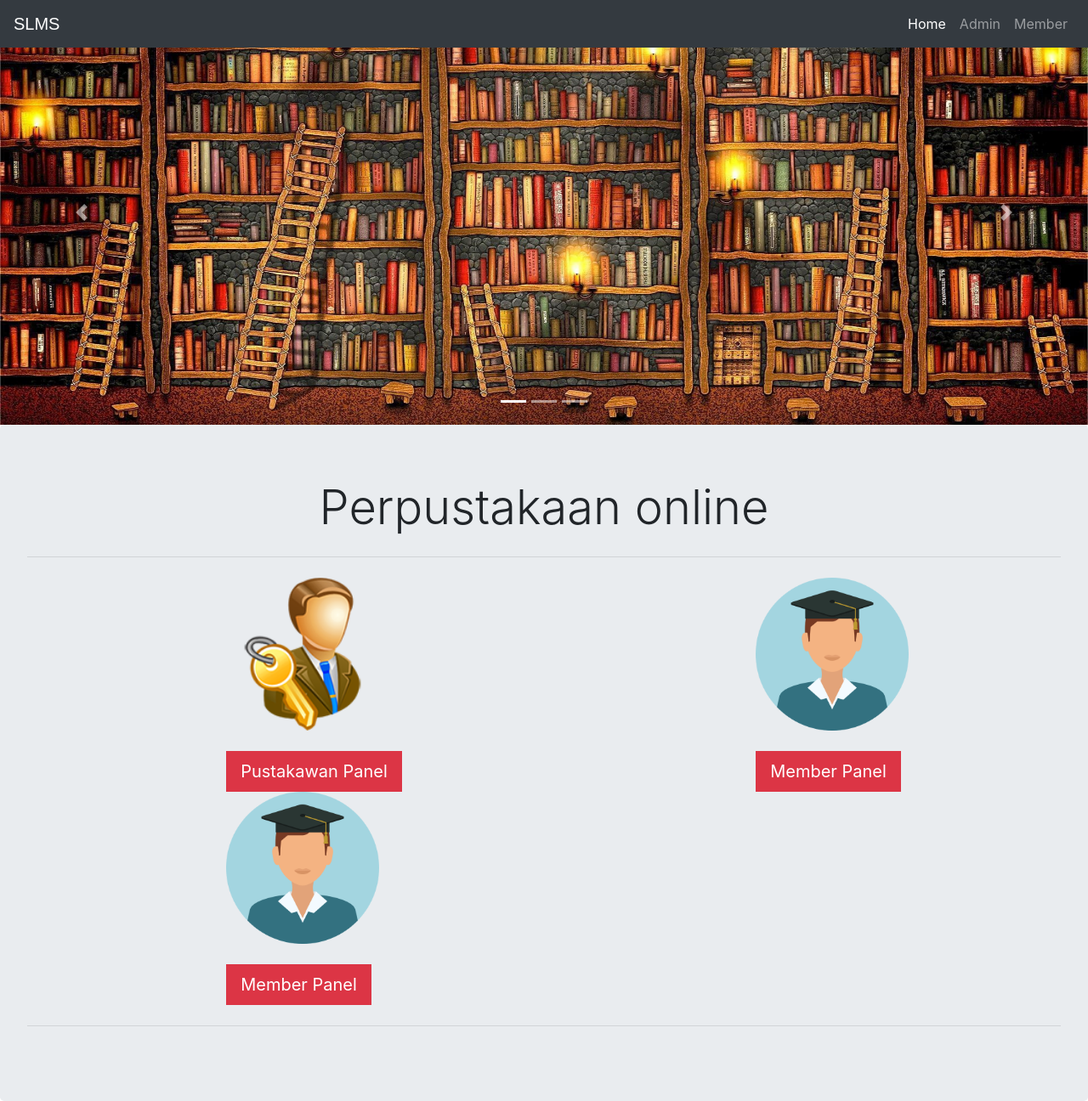
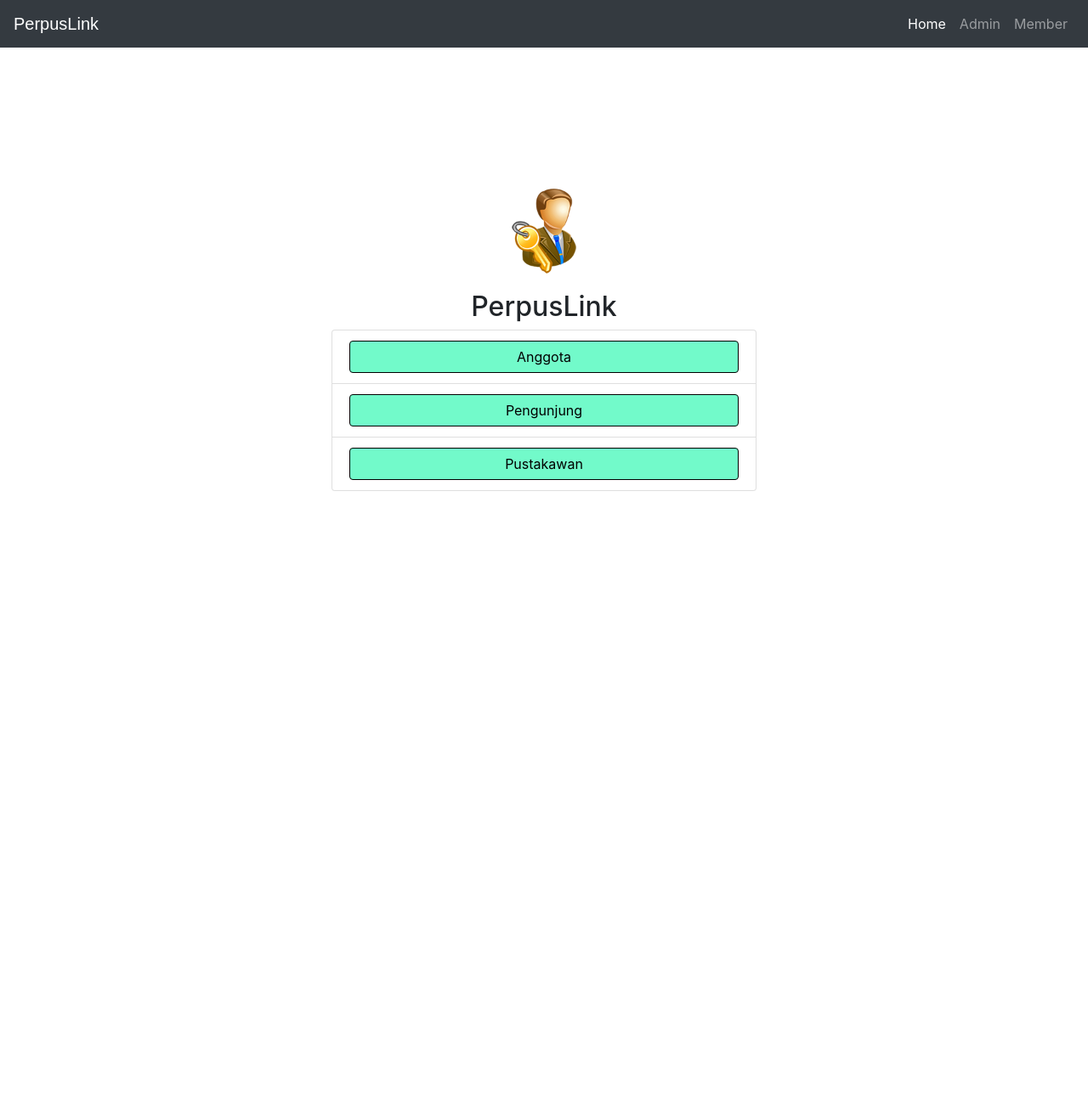
Before and after one commit to RaJaDeh/AndesisKel1, a Django app: page / in a window 1280 px wide. Shown: the whole page at 85% size. After the commit the page ends 578 px from the top, so only its background shows below. Run offline with Django 3.2, Linux system fonts and the light colour scheme; some libraries are stand-ins or nearby versions.

Commit message:
Index & Navbar testing

```diff
--- a/templates/library/index.html
+++ b/templates/library/index.html
@@ -24,12 +24,33 @@
 
 }
 .col-lg-6{
-  padding-left: 20%;
+  padding-left: 10%;
 }
 .jumbotron{
   margin-bottom: 0px;
 }
+.custom-button {
+      background-color: #72FACA;
+      color: black;
+      border-color: black;
+    }
 
+.center-container {
+      display: flex;
+      justify-content: center;
+      align-items: center;
+      flex-direction: column;
+      height: 100vh;
+    }
+
+.button-container {
+      max-width: 500px;
+      width: 100%;
+    }
+.logo {
+      max-width: 100px;
+      margin-bottom: 20px;
+    }
 </style>
 </head>
 <body>
@@ -39,7 +60,7 @@
 
 {% include "library/navbar.html" %}
 
-<div id="carouselExampleIndicators" class="carousel slide" data-ride="carousel">
+<!-- <div id="carouselExampleIndicators" class="carousel slide" data-ride="carousel">
   <ol class="carousel-indicators">
     <li data-target="#carouselExampleIndicators" data-slide-to="0" class="active"></li>
     <li data-target="#carouselExampleIndicators" data-slide-to="1"></li>
@@ -64,33 +85,49 @@
     <span class="carousel-control-next-icon" aria-hidden="true"></span>
     <span class="sr-only">Next</span>
   </a>
-</div>
+</div> -->
 
 
-<div class="jumbotron">
-  <h1 style="text-align:center" class="display-4">Perpustakaan online</h1>
+<div class="center-container">
 
-  <hr class="my-4">
+  <img src="{% static "images/AdminIcon.png" %}" alt="Logo" class="logo">
+  <h2>PerpusLink</h2>
+  <div class="button-container">
 
-  <div class="row">
+    <!-- <hr class="my-4"> -->
+
+    <ul class="list-group">
+      <li class="list-group-item">
+        <button class="btn btn-danger btn-m btn-block custom-button">Anggota</button>
+      </li>
+      <li class="list-group-item">
+        <button class="btn btn-danger btn-m btn-block custom-button">Pengunjung</button>
+      </li>
+      <li class="list-group-item">
+        <button class="btn btn-danger btn-m btn-block custom-button">Pustakawan</button>
+      </li>
+    </ul>
+
+  <!-- <div class="list-group">
 
     <div class="col-lg-6">
-      <img src="{% static "images/AdminIcon.png" %}" width="50%"  alt=""><br><br>
-        <a class="btn btn-danger btn-lg" style="text-align:center; border-radius:0px;" href="/adminclick" role="button">Pustakawan Panel</a>
+      <img src="{% static "images/AdminIcon.png" %}" width="10%"  alt=""><br><br>
+        <a class="btn btn-danger btn-lg" style="text-align:center; border-radius:0px;" href="/adminclick" role="button">Pustakawan</a>
 
     </div>
 
     <div class="col-lg-6">
-      <img src="{% static "images/student.png" %}" width="50%"  alt=""><br><br>
-      <a class="btn btn-danger btn-lg" style="border-radius:0px;" href="/studentclick" role="button">Member Panel</a>
+      <img src="{% static "images/student.png" %}" width="10%"  alt=""><br><br>
+      <a class="btn btn-danger btn-lg" style="text-align:center; border-radius:0px;" href="/studentclick" role="button">Pengunjung</a>
     </div>
 
     <div class="col-lg-6">
-      <img src="{% static "images/student.png" %}" width="50%"  alt=""><br><br>
-      <a class="btn btn-danger btn-lg" style="border-radius:0px;" href="/studentclick" role="button">Member Panel</a>
+      <img src="{% static "images/student.png" %}" width="10%"  alt=""><br><br>
+      <a class="btn btn-danger btn-lg" style="border-radius:0px;" href="/studentclick" role="button">Anggota</a>
     </div>
+  </div> -->
   </div>
-<hr class="my-4">
+<!-- <hr class="my-4"> -->
 
 </div>
 
--- a/templates/library/navbar.html
+++ b/templates/library/navbar.html
@@ -25,7 +25,7 @@
 
 <div class="bs-example">
     <nav class="navbar navbar-expand-md bg-dark navbar-dark fixed-top">
-        <a href="/" class="navbar-brand">SLMS</a>
+        <a href="/" class="navbar-brand">PerpusLink</a>
         <button type="button" class="navbar-toggler" data-toggle="collapse" data-target="#navbarCollapse">
             <span class="navbar-toggler-icon"></span>
         </button>
```
